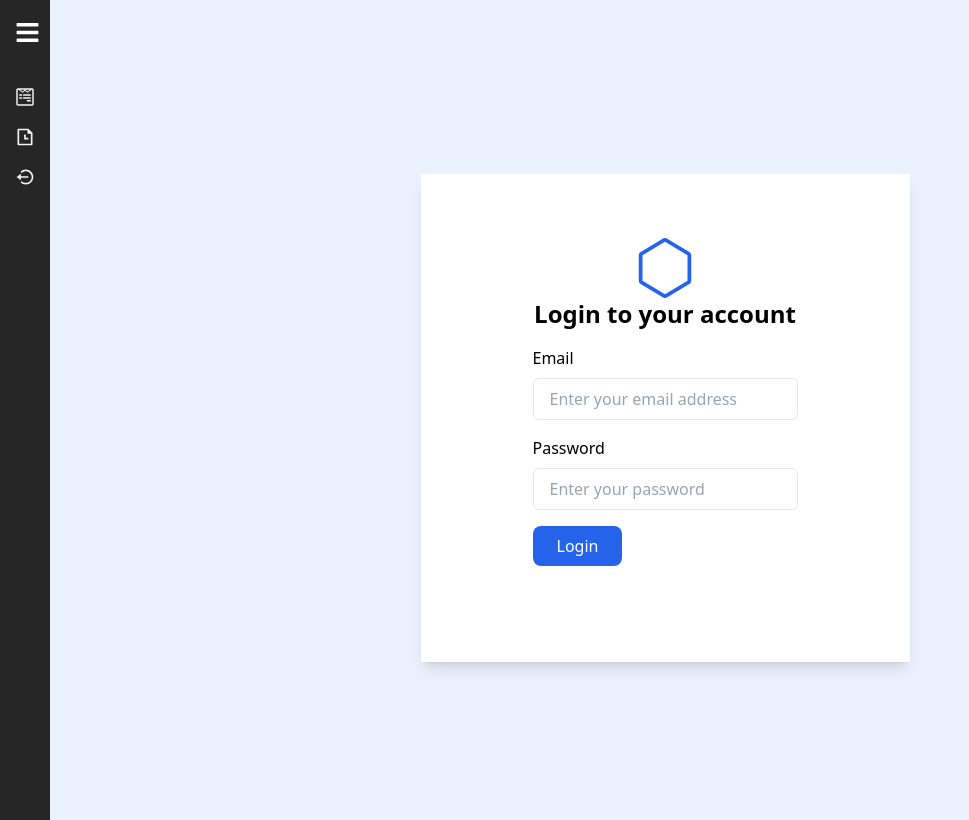
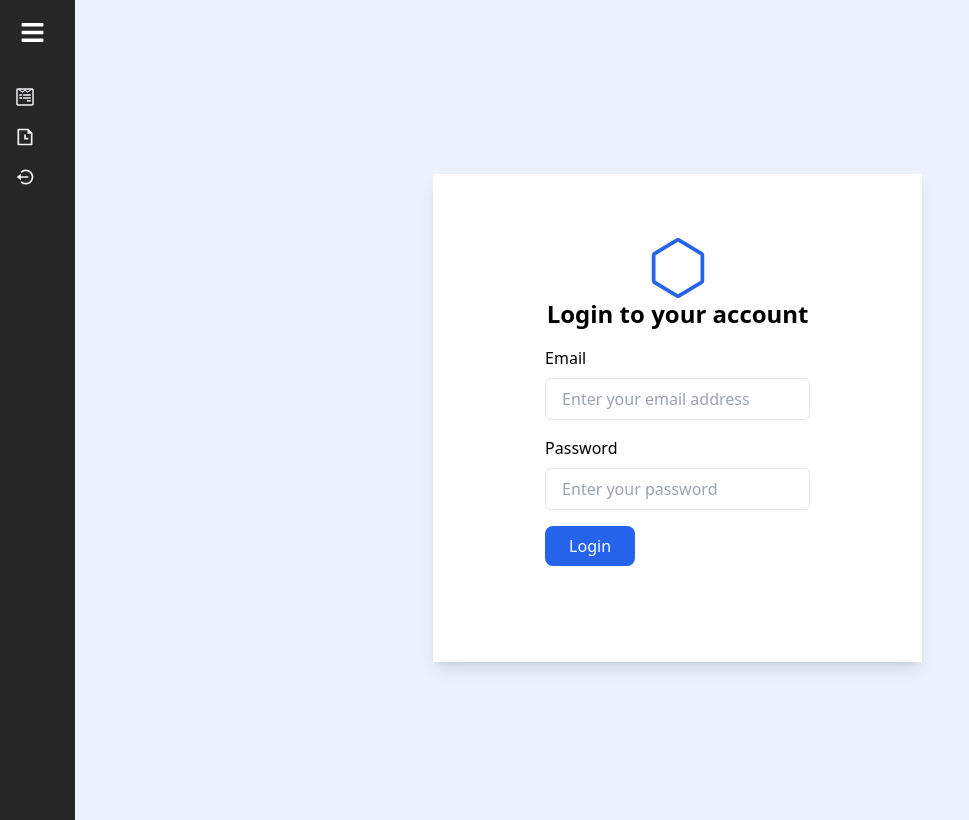
Before and after one commit to Xeril-Lala/Hex-Logistics, a React (Create React App) app: page /login in a window 1280 px wide. Shown: the whole page, without its empty margins (0-969 px from the left). Built offline with nearby package versions, Linux system fonts and the light colour scheme; no server answers; what @microsoft/signalr would draw is missing.

Commit message:
desktop commit 11242022

```diff
--- a/src/App.css
+++ b/src/App.css
@@ -8,7 +8,7 @@
   rounded-lg
   shadow-lg
   bg-white
-  h-full;
+  h-auto;
 }
 
 .percentageChart{
@@ -27,54 +27,3 @@
   color: rgb(0, 0, 0);
 }
 /* py-2 al CARD */
-
-/*Sidebar*/
-
-*{
-    margin:0;
-    padding:0;
-    text-decoration: none;
-}
-.container-side{
-    display:flex;
-}
-main{
-    width: 100%;
-    padding: 10px;
-}
-.sidebar{
-    transition: all .2s;
-
-    width:300px;
-}
-.top_section{
-    display: flex;
-    align-items:center;
-    padding:20px 15px;
-}
-.logo{
-    font-size: 35px;
-}
-.bars{
-    display: flex;
-    font-size: 25px;
-    margin-left: 50px;
-}
-.link{
-
-    padding: 10px 15px;
-    gap: 15px;
-
-}
-.link:hover{
-    transition: all 0.5s;
-    @apply
-    bg-neutral-700
-    rounded-xl
-    mx-2
-}
-.active{
-}
-.icon, .link_text{
-    font-size: 20px;
-}
--- a/src/components/dashboard/Dashboard.jsx
+++ b/src/components/dashboard/Dashboard.jsx
@@ -32,7 +32,7 @@ ChartJS.register(
 const Dashboard = () => {
     const {isLoading,bays, generalBays,dailyData,weeklyData} = useDashboard()
     if(isLoading){
-        return <div className="h-screen"></div>
+        return <div className="h-full"></div>
     }
 
     return (
--- a/src/components/form/Form.jsx
+++ b/src/components/form/Form.jsx
@@ -39,8 +39,8 @@ const Form = () => {
 
 
   return (
-    <form onSubmit={handleSubmit} className=" h-full p-11 container w-full grid place-items-center ">
-      <div className="bg-white rounded-lg shadow-lg grid overflow-hidden grid-cols-2 auto-rows-auto gap-x-48 gap-y-0 h-full w-11/12 mt-10 p-10">
+    <form onSubmit={handleSubmit} className=" h-screen p-11 container w-full grid place-items-center ">
+      <div className="bg-white rounded-lg shadow-lg grid overflow-hidden grid-cols-2 auto-rows-auto gap-x-48 gap-y-0 h-full w-full mt-10 p-10">
         <div className="box col-span-2 text-left text-3xl">Material Details</div>
 
 
@@ -406,15 +406,17 @@ const Form = () => {
             id="formFiller"
             placeholder="Load / Unload"
           /> */}
+
         </div>
-      </div>
-      <div className="">
+      <div className="col-span-2">
       <button
-        className="px-6 py-2 text-white bg-blue-600 rounded-lg hover:bg-blue-900 mb-10"
+        className="px-6 py-2 text-white bg-blue-600 rounded-lg hover:bg-blue-900 mb-10 "
       >
         Upload
       </button>
       </div>
+      </div>
+
     </form>
   );
 };
--- /dev/null
+++ b/src/components/sideBar/Sidebar.css
@@ -0,0 +1,48 @@
+*{
+    margin:0;
+    padding:0;
+    text-decoration: none;
+}
+.container-side{
+    display:flex;
+}
+main{
+    width: 100%;
+    padding: 10px;
+}
+.sidebar{
+    transition: all .2s;
+
+    width:300px;
+}
+.top_section{
+    display: flex;
+    align-items:center;
+    padding:20px 15px;
+}
+.logo{
+    font-size: 35px;
+}
+.bars{
+    display: flex;
+    font-size: 25px;
+    margin-left: 50px;
+}
+.link{
+
+    padding: 10px 15px;
+    gap: 15px;
+
+}
+.link:hover{
+    transition: all 0.5s;
+    @apply
+    bg-neutral-700
+    rounded-xl
+    mx-1
+}
+.active{
+}
+.icon, .link_text{
+    font-size: 20px;
+}
--- a/src/components/sideBar/Sidebar.jsx
+++ b/src/components/sideBar/Sidebar.jsx
@@ -1,7 +1,7 @@
 
 import React from 'react';
 import { useState } from "react";
-import { slide as Menu } from 'react-burger-menu'
+
 // pages imports
 import { SiHexo } from "react-icons/si"
 import { AiOutlineDashboard } from "react-icons/ai";
@@ -13,7 +13,8 @@ import { BiLogOutCircle } from "react-icons/bi";
 import { GiHistogram } from "react-icons/gi";
 import { RiFileHistoryLine } from "react-icons/ri";
 import { NavLink } from 'react-router-dom';
-import {useUser} from '../../hooks/useUser'
+import {useUser} from '../../hooks/useUser';
+import "./Sidebar.css";
 
 const Sidebar = ({children}) => {
     const {/*isLogged*/logout,isAdmin} = useUser()
@@ -41,12 +42,12 @@ const Sidebar = ({children}) => {
 
       <div className="container-side h-full">
         { isLogged &&
-         <div   style={{width: isOpen ? "200px" : "50px"}}
+         <div   style={{width: isOpen ? "300px" : "80px"}}
                 className="text-gray-100 sidebar bg-neutral-800">
              <div className="top_section mb-3 ">
                  <h1    style={{display: isOpen ? "block" : "none"}}
                         className="logo"> <SiHexo/> </h1>
-                 <div   style={{marginLeft: isOpen ? "80px" : "0px"}}
+                 <div   style={{marginLeft: isOpen ? "85px" : "5px"}}
                         className="bars text-white cursor-pointer">
                      <FaBars onClick={toggle}/>
                  </div>
```
